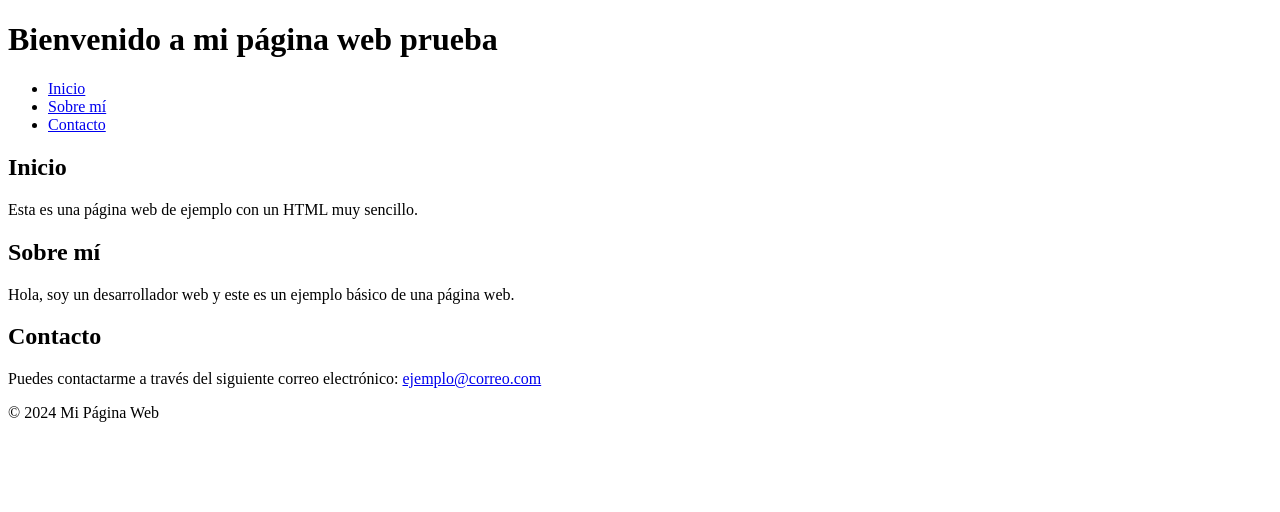
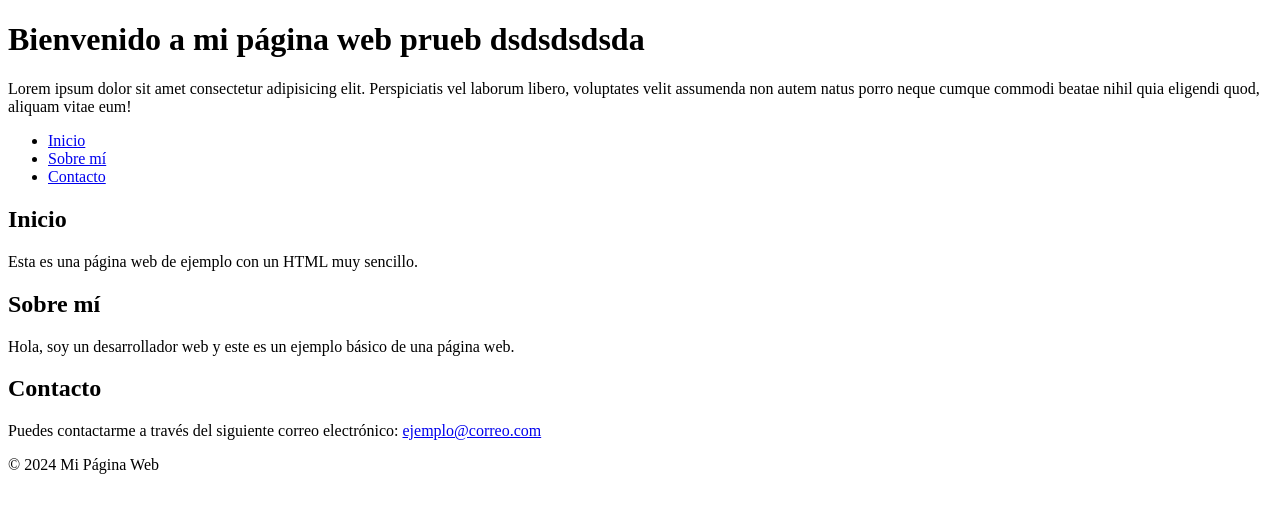
Before and after one commit to elmichicho/EUREKA_SOPORTE_CAM, a plain HTML site: page index.html in a window 1280 px wide. Drawn offline with Linux system fonts and the light colour scheme.

Commit message:
prueba 3

```diff
--- a/index.html
+++ b/index.html
@@ -7,7 +7,8 @@
 </head>
 <body>
     <header>
-        <h1>Bienvenido a mi página web prueba</h1>
+        <h1>Bienvenido a mi página web prueb     dsdsdsdsda</h1>
+        <p>Lorem ipsum dolor sit amet consectetur adipisicing elit. Perspiciatis vel laborum libero, voluptates velit assumenda non autem natus porro neque cumque commodi beatae nihil quia eligendi quod, aliquam vitae eum!</p>
     </header>
 
     <nav>
```
